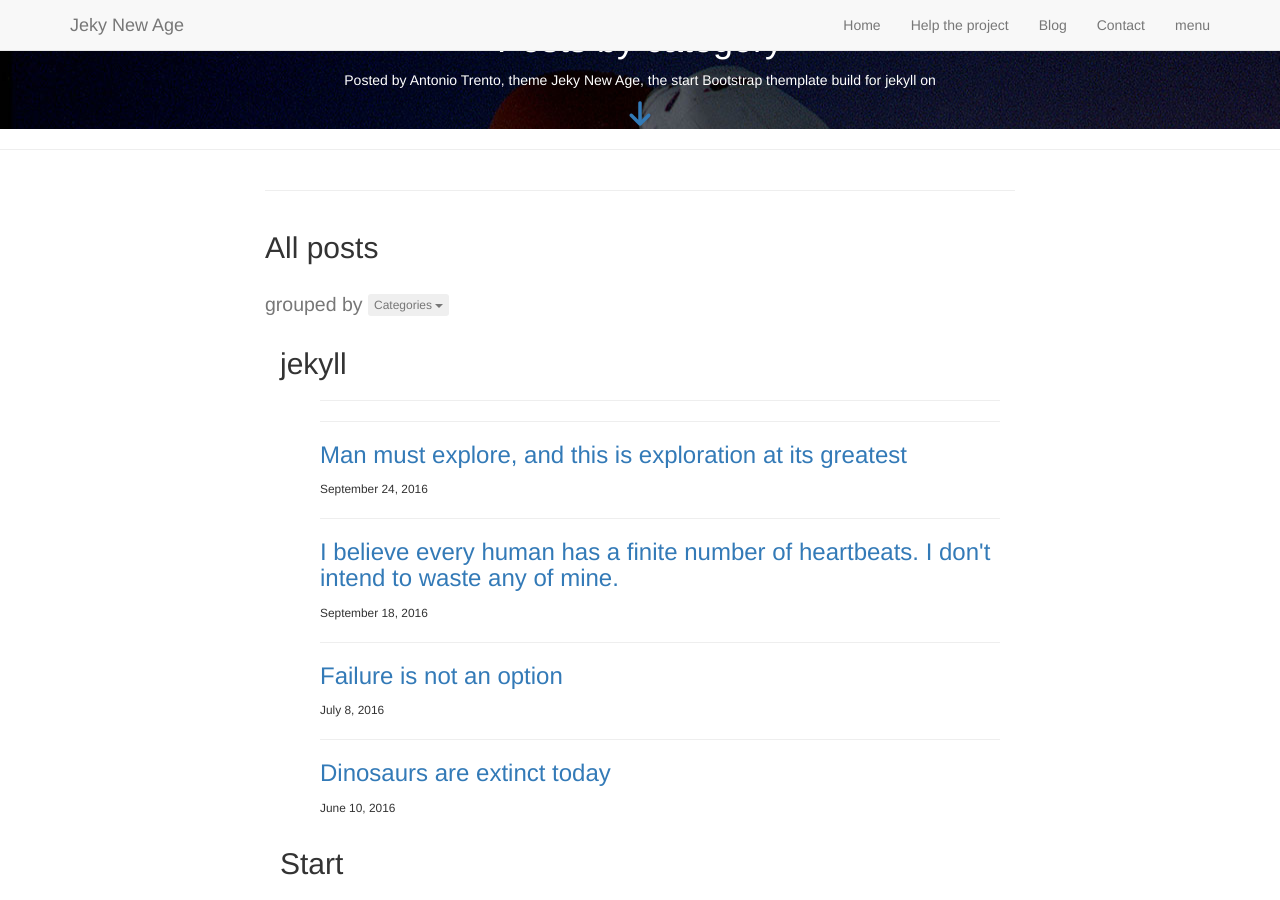
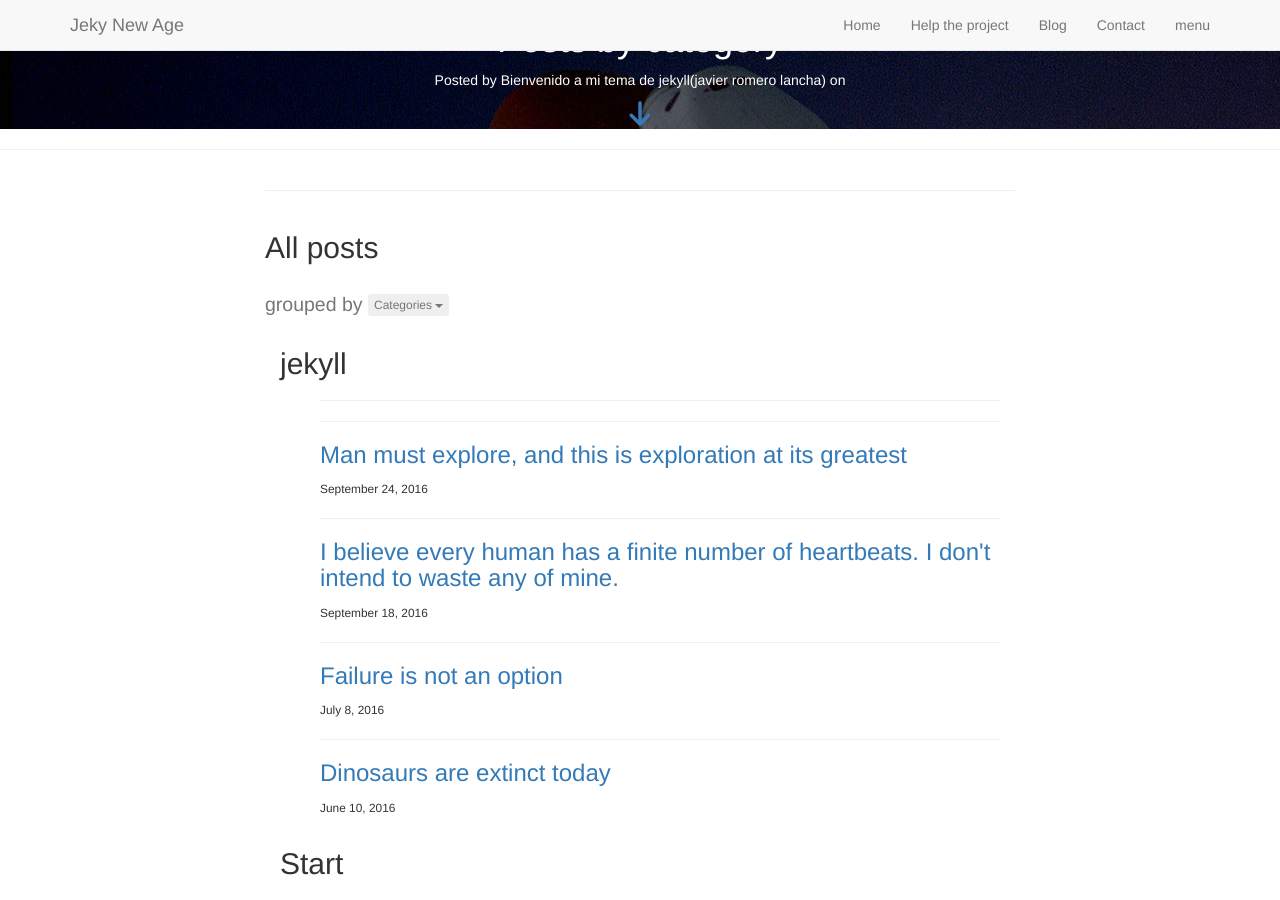
Before and after one commit to javito04/blogblog, a Jekyll site: the page built from posts-by-categories.html, in a window 1280 px wide and 900 px high. Built offline with Jekyll 4.4.1, drawn with Linux system fonts in a browser that asks for light colours; nearby versions of some CDN libraries; some web fonts are replaced; library files that are not in the unit come from our copies; comment, search, counter and statistics services are not loaded.

Commit message:
Update _config.yml

```diff
--- a/_config.yml
+++ b/_config.yml
@@ -1,7 +1,7 @@
 # Site settings
-title: Antonio Trento, theme Jeky New Age, the start Bootstrap themplate build for jekyll
+title: Bienvenido a mi tema de jekyll(javier romero lancha)
 email:
-description: A jekyll template for landing pages, portfolio and blogging
+description: este es mi primer tema
 
 baseurl: "/blogblog" # the subpath of your site, e.g. /blog/ (If you use organization leave empty)
 url: "https://jekynewage.github.io" # the base hostname & protocol for your site
```
